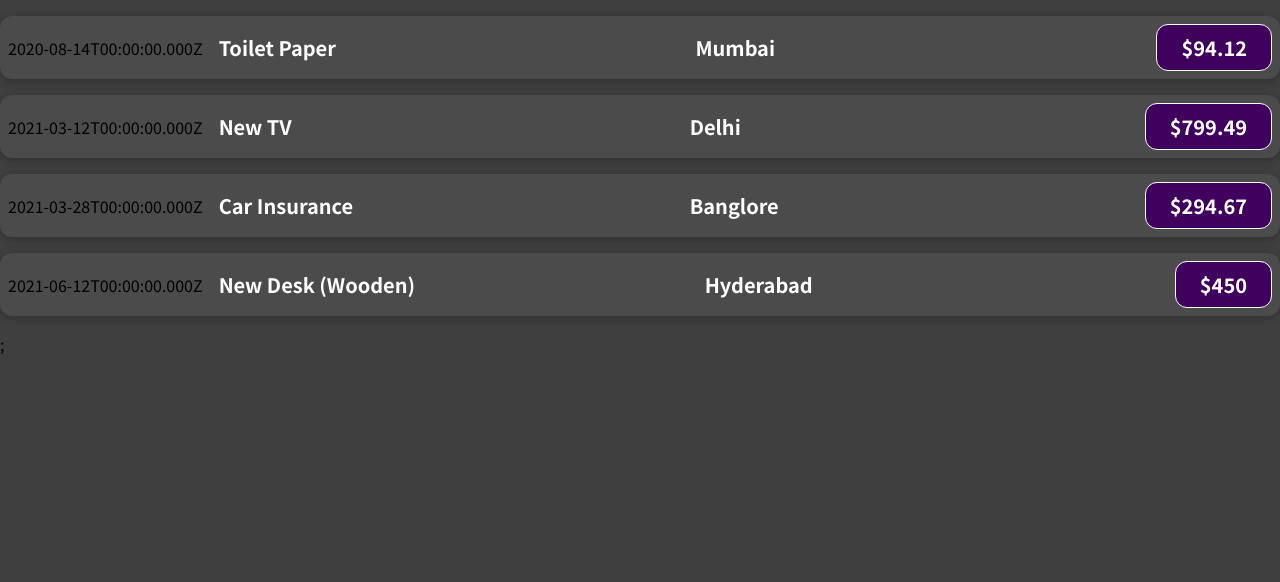
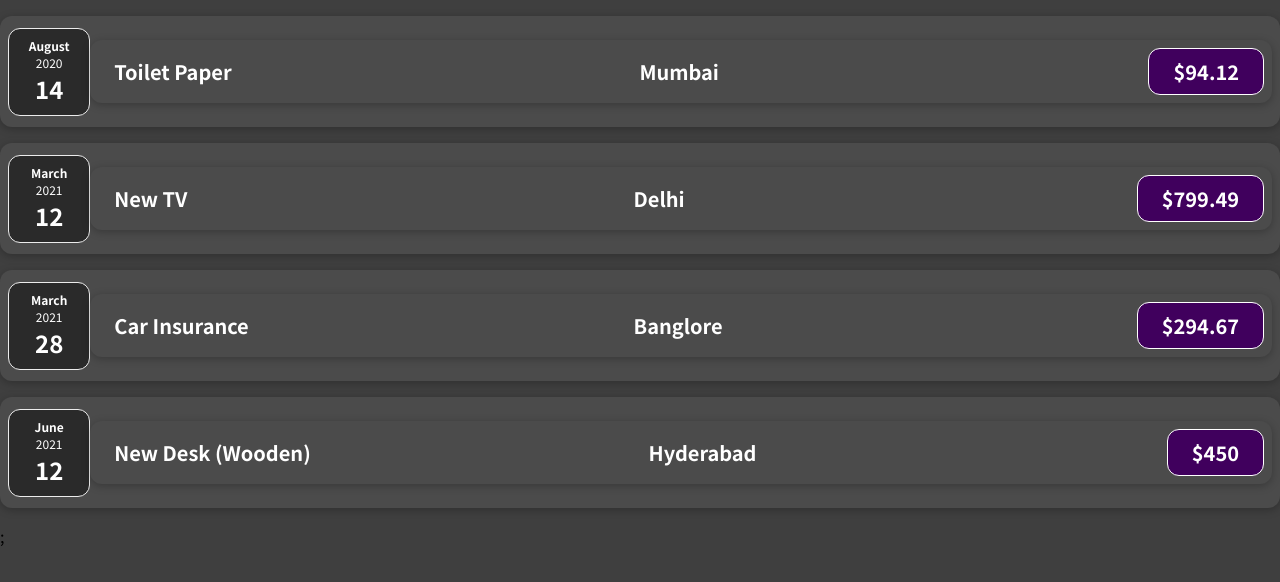
Before and after one commit to Chiragsharmaaa/starting-with-react, a JavaScript app: page / in a window 1280 px wide. Shown: the top 582 px of the page. Built offline with nearby package versions, Linux system fonts and the light colour scheme.

Commit message:
data funelling through components using props.

```diff
--- /dev/null
+++ b/src/components/ExpenseDate.css
@@ -0,0 +1,26 @@
+.expense-date {
+  display: flex;
+  flex-direction: column;
+  width: 5.5rem;
+  height: 5.5rem;
+  border: 1px solid #ececec;
+  background-color: #2a2a2a;
+  color: white;
+  border-radius: 12px;
+  align-items: center;
+  justify-content: center;
+}
+
+.expense-date__month {
+  font-size: 0.75rem;
+  font-weight: bold;
+}
+
+.expense-date__year {
+  font-size: 0.75rem;
+}
+
+.expense-date__day {
+  font-size: 1.5rem;
+  font-weight: bold;
+}
--- /dev/null
+++ b/src/components/ExpenseDate.js
@@ -0,0 +1,17 @@
+import './ExpenseDate.css'
+
+function ExpenseDate(props) {
+    const month = props.date.toLocaleString('en-US', { month: 'long' });
+    const day = props.date.toLocaleString('en-US', { day: '2-digit' });
+    const year = props.date.getFullYear();
+
+    return (
+        <div className='expense-date'>
+            <div className='expense-date__month'>{month}</div>
+            <div className='expense-date__year'>{year}</div>
+            <div className='expense-date__day'>{day}</div>
+        </div>
+    );
+};
+
+export default ExpenseDate;
--- /dev/null
+++ b/src/components/ExpenseDetails.js
@@ -0,0 +1,13 @@
+import './ExpenseItem.css'
+
+function ExpenseDetails(props) {
+    return (
+        <div className='expense-item'>
+            <div className='expense-item__description'><h2>{props.title}</h2></div>
+            <div className='expense-item__description'><h2>{props.LocationOfExpenditure}</h2></div>
+            <div className='expense-item__price'>${props.amount}</div>
+        </div>
+    )
+}
+
+export default ExpenseDetails;
--- a/src/components/ExpenseItem.css
+++ b/src/components/ExpenseItem.css
@@ -1,4 +1,6 @@
 .expense-item {
+  width: 100%;
+  left: 10px;
   display: flex;
   justify-content: space-between;
   align-items: center;
--- a/src/components/ExpenseItem.js
+++ b/src/components/ExpenseItem.js
@@ -1,12 +1,13 @@
+import ExpenseDate from './ExpenseDate';
+import ExpenseDetails from './ExpenseDetails';
 import './ExpenseItem.css';
 
 function ExpenseItem(props) {
 
+
     return (<div className='expense-item'>
-        <div>{props.date.toISOString()}</div>
-        <div className='expense-item__description'><h2>{props.title}</h2></div>
-        <div className='expense-item__description'><h2>{props.LocationOfExpenditure}</h2></div>
-        <div className='expense-item__price'>${props.amount}</div>
+        <ExpenseDate date={props.date} />
+        <ExpenseDetails title={props.title} LocationOfExpenditure={props.LocationOfExpenditure} amount={props.amount} />
     </div >)
 };
 
```
